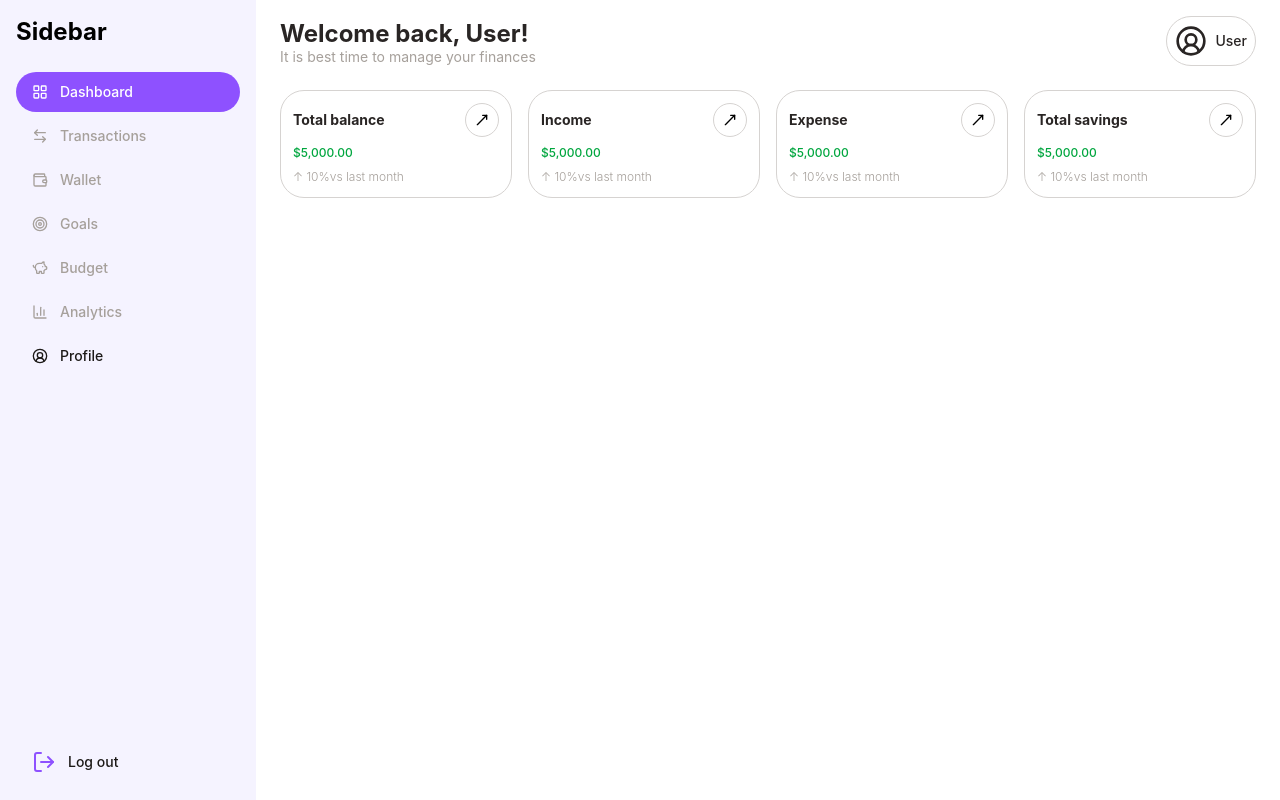
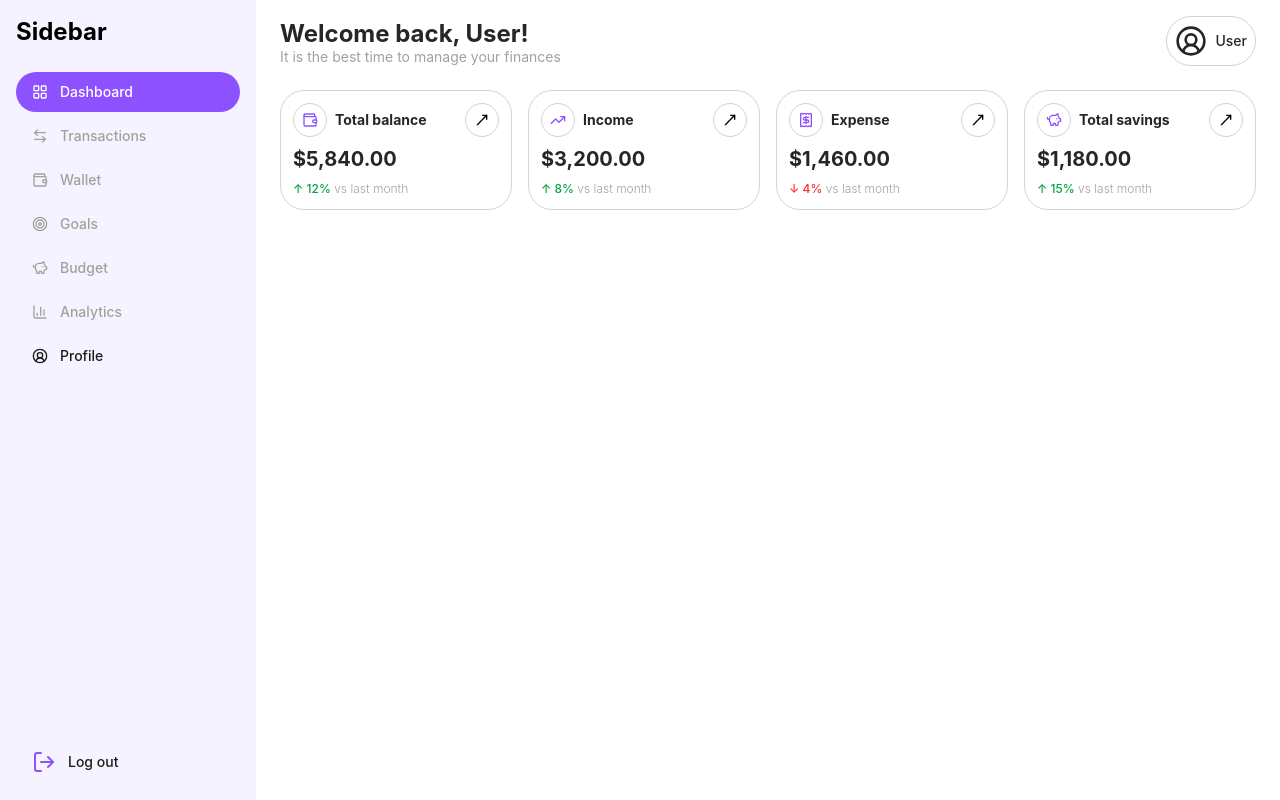
Before and after one commit to pudgynator/expense-tracker, a React (Vite) app in the folder client/: page / in a window 1280 px wide. Built offline with nearby package versions, Linux system fonts and the light colour scheme.

Commit message:
Add icons and distinct values to dashboard stat cards

```diff
--- a/client/src/pages/Dashboard/Dashboard.tsx
+++ b/client/src/pages/Dashboard/Dashboard.tsx
@@ -1,15 +1,17 @@
 import { Link } from 'react-router-dom';
 import { StatCard } from './StatCard';
-import { CircleUserRound } from 'lucide-react';
+import { CircleUserRound, Wallet, TrendingUp, Receipt, PiggyBank } from 'lucide-react';
 
 export function Dashboard() {
   return (
     <div className="flex flex-col px-6 py-4 gap-6 w-full">
       <div className="flex justify-between items-center">
         <div>
-          <h1 className="text-stone-800 font-bold text-2xl">Welcome back, User!</h1>
+          <h1 className="text-stone-800 font-bold text-2xl">
+            Welcome back, User!
+          </h1>
           <p className="text-stone-400 leading-none text-sm">
-            It is best time to manage your finances
+            It is the best time to manage your finances
           </p>
         </div>
         <Link
@@ -22,10 +24,10 @@ export function Dashboard() {
       </div>
 
       <div className="grid grid-cols-4 gap-4">
-        <StatCard title="Total balance" amount={5000} change={10} />
-        <StatCard title="Income" amount={5000} change={10} />
-        <StatCard title="Expense" amount={5000} change={10} />
-        <StatCard title="Total savings" amount={5000} change={10} />
+        <StatCard title="Total balance" amount={5840} change={12} icon={Wallet} />
+        <StatCard title="Income" amount={3200} change={8} icon={TrendingUp} />
+        <StatCard title="Expense" amount={1460} change={-4} icon={Receipt} />
+        <StatCard title="Total savings" amount={1180} change={15} icon={PiggyBank} />
       </div>
     </div>
   );
--- a/client/src/pages/Dashboard/StatCard.tsx
+++ b/client/src/pages/Dashboard/StatCard.tsx
@@ -1,16 +1,24 @@
-import { MoveUpRight } from 'lucide-react';
+import { MoveUpRight, type LucideIcon } from 'lucide-react';
 
 type StatCardProps = {
   title: string;
   amount: number;
   change: number;
+  icon: LucideIcon;
 };
 
-export function StatCard({ title, amount, change }: StatCardProps) {
+export function StatCard({ title, amount, change, icon: Icon }: StatCardProps) {
+  const isPositive = change >= 0;
+
   return (
     <div className="flex flex-col gap-2 p-3 rounded-3xl border border-stone-300 w-full min-w-25">
       <div className="flex justify-between items-center">
-        <p className="text-stone-800 text-sm font-bold">{title}</p>
+        <div className="flex items-center gap-2">
+          <span className="rounded-full p-2 border border-stone-300">
+            <Icon className="w-4 h-4 text-violet-500" />
+          </span>
+          <p className="text-stone-800 text-sm font-bold">{title}</p>
+        </div>
         <button
           type="button"
           className="rounded-full p-2 border border-stone-300"
@@ -18,12 +26,14 @@ export function StatCard({ title, amount, change }: StatCardProps) {
           <MoveUpRight className="w-4 h-4" />
         </button>
       </div>
-      <p className={`flex items-center gap-1 text-xs font-medium ${change >= 0 ? "text-green-600" : "text-red-500"}`}>
+      <p className="text-stone-800 text-xl font-bold">
         ${amount.toLocaleString(undefined, { minimumFractionDigits: 2 })}
       </p>
-      <p className="text-xs font-light text-stone-400">
-        {change >= 0 ? '↑' : '↓'} {Math.abs(change)}%
-        <span className="font-light text-stone-400">vs last month</span>
+      <p
+        className={`text-xs font-medium ${isPositive ? 'text-green-600' : 'text-red-500'}`}
+      >
+        {isPositive ? '↑' : '↓'} {Math.abs(change)}%
+        <span className="font-light text-stone-400"> vs last month</span>
       </p>
     </div>
   );
```
